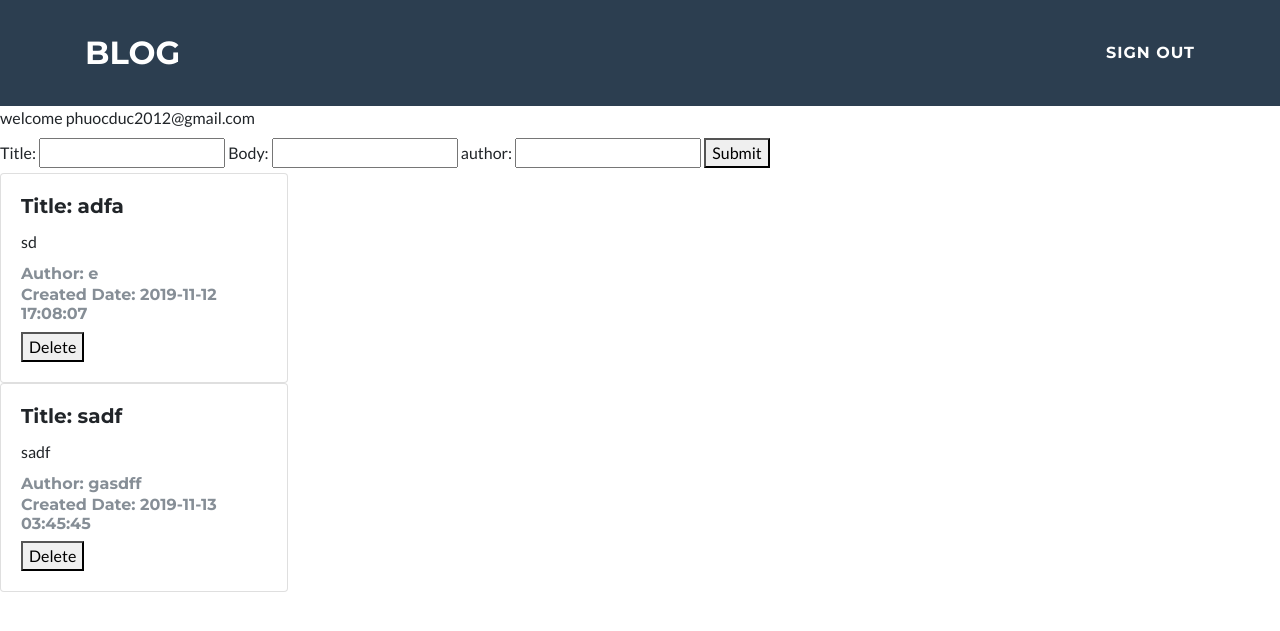
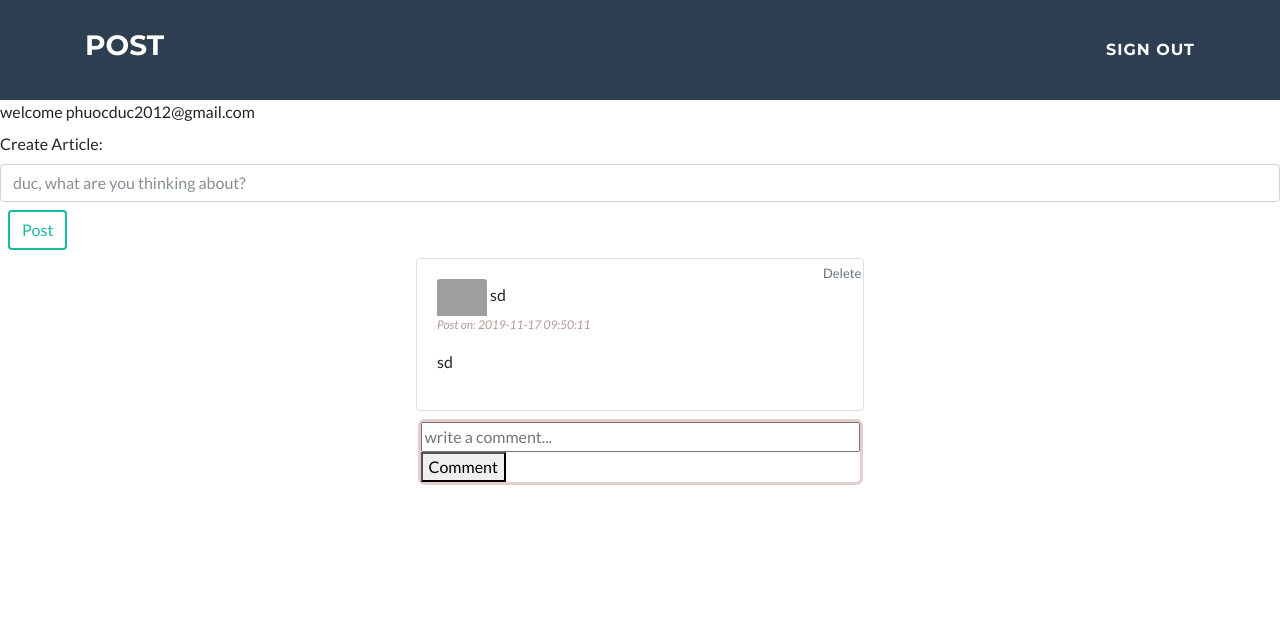
Before and after one commit to phuocduc/serria-py-login, a Flask app: template templates/blog.html in a window 1280 px wide. Shown: the top 631 px of the page. Run offline with Flask 2, Linux system fonts and the light colour scheme; the template is opened without the code that fills it: values that come from a table or form of the project are taken from there, others are empty; a user stored in the database is signed in; data comes from the database, SQL or seed files in the repository; some libraries are stand-ins or nearby versions; grey boxes are pictures that could not be loaded.

Commit message:
done blog

```diff
--- a/app.py
+++ b/app.py
@@ -4,11 +4,14 @@ from flask_login import LoginManager, UserMixin,login_user,current_user,login_re
 from werkzeug.security import generate_password_hash, check_password_hash
 
 
+app = Flask(__name__)
 
-app = Flask(__name__)
+
+
 
 app.config['SQLALCHEMY_DATABASE_URI'] = 'sqlite:///db.db'
 app.secret_key = "abc"
+app.config['SEND_FILE_MAX_AGE_DEFAULT'] = 0
 db = SQLAlchemy(app)
 
 login_manager = LoginManager()
@@ -16,12 +19,13 @@ login_manager.init_app(app)
 login_manager.login_view = "signin"
 
 class User(UserMixin,db.Model):
-    __tablename__ = 'users' # hidden table name in sql
+    __tablename__ = 'users'
     id = db.Column(db.Integer, primary_key = True)
     firstname = db.Column(db.String(255), nullable=False)
     lastname = db.Column(db.String(255), nullable=False)
     email = db.Column(db.String(225), nullable= False, unique= True)
     password = db.Column(db.String(225), nullable= False)
+    img_url = db.Column(db.Text)
 
     def set_password(self, password):
         self.password = generate_password_hash(password)
@@ -30,12 +34,37 @@ class User(UserMixin,db.Model):
 
 db.create_all()
 
+class Blog(db.Model):
+    id = db.Column(db.Integer, primary_key = True)
+    author=db.Column(db.String(255), nullable=False)
+    user_id = db.Column(db.Integer, nullable= False)
+    body = db.Column(db.Text, nullable = False)
+    created = db.Column(db.DateTime, server_default=db.func.now())
+    updated = db.Column(db.DateTime, server_default=db.func.now(), server_onupdate=db.func.now()),
+    img_url = db.Column(db.Text)
+
+db.create_all()
+
+class Comment(db.Model):
+    id = db.Column(db.Integer, primary_key = True)
+    body = db.Column(db.String, nullable = False)
+    author_comment= db.Column(db.String, nullable= False)
+    user_id = db.Column(db.Integer, nullable = False)
+    comment_id = db.Column(db.Integer, nullable=False)
+    created = db.Column(db.DateTime, server_default=db.func.now())
+    updated = db.Column(db.DateTime, server_default=db.func.now(), server_onupdate=db.func.now())
+    img_url = db.Column(db.Text)
+
+db.create_all()
+
+
+
 
 @login_manager.user_loader
 def load_user(user_id):
     return User.query.get(user_id)
 
-@app.route('/',methods=['GET'])
+@app.route('/index',methods=['GET'])
 def root():
     return render_template("view/body.html")
 
@@ -43,15 +72,14 @@ def root():
 
 @app.route('/signup', methods=['GET','POST'])
 def signup():
-    if current_user.is_authenticated:
-        return redirect(url_for('blog'))
     if request.method == "POST":
         user = User.query.filter_by(email=request.form['email']).first()
         if user:
             flash('Email address already exists.')
             return redirect(url_for("signup"))
-        new_user = User(email = request.form['email'], firstname= request.form['firstname'],lastname=request.form['lastname'])
+        new_user = User(email = request.form['email'], firstname= request.form['firstname'],lastname=request.form['lastname'],img_url = request.form['imgUrl'])
         new_user.set_password(request.form['password'])
+
         db.session.add(new_user)
         db.session.commit()
         flash("You have signed up successfully", 'success')
@@ -59,7 +87,7 @@ def signup():
     return render_template("signup.html")
 
 
-@app.route('/signin', methods=['GET','POST'])
+@app.route('/', methods=['GET','POST'])
 def signin():
     if current_user.is_authenticated:
         return redirect(url_for('blog'))
@@ -83,34 +111,37 @@ def logout():
     logout_user()
     return redirect(url_for("root"))
 
-
-class Blog(db.Model):
-    id = db.Column(db.Integer, primary_key = True)
-    title = db.Column(db.String(200), nullable = False)
-    body = db.Column(db.String(200), nullable = False)
-    author = db.Column(db.String(200), nullable = False)
-    created = db.Column(db.DateTime, server_default=db.func.now())
-    updated = db.Column(db.DateTime, server_default=db.func.now(), server_onupdate=db.func.now())
-
-db.create_all()
+# @app.route("/post_new", methods=['GET','POST'])
+# @login_required
+# def post_new():
+#     if not current_user.is_authenticated:
+#         return redirect(url_for("singin"))
+#     if request.method == "POST":
 
 @app.route('/blog', methods=['GET','POST'])
+@login_required
 #add new entry
 def blog():
     if not current_user.is_authenticated:
         return redirect(url_for("signin"))
     if request.method == "POST":
-        new_blog = Blog(title = request.form['title'],body = request.form['body'],author=request.form['author'])
+        # print('author',authors)
+        new_blog = Blog(body = request.form['body'],user_id=current_user.id,author=current_user.email.split("@")[0],
+        img_url = current_user.img_url)
+
         db.session.add(new_blog)
         db.session.commit()
         return redirect(url_for("blog"))
     posts = Blog.query.all()
+    for post in posts:
+        post.comments = Comment.query.filter_by(comment_id= post.id).all()
     return render_template('blog.html', posts = posts)
 
 #delete an entry
 @app.route('/blog/<id>', methods = ['GET','POST'])
 def delete_blog(id):
     if request.method == "POST":
+
         post = Blog.query.filter_by(id = id).first()
         if not post:
             return "there is no such post"
@@ -119,12 +150,27 @@ def delete_blog(id):
         return redirect(url_for("blog"))
     return "Not allowed"
 
-# @app.route('/blog/<id>', methods = ['GET', 'POST'])
-# def update_blog(id):
-#     if request.method == "POST":
-#         new_blog = Blog(title = request.form['title'],body = request.form['body'],author=request.form['author'])
-#         db.session.add(new_blog)
-#         db.session.commit()
+@app.route('/blog/<id>', methods = ['GET', 'POST'])
+def update_blog(id):
+    if request.method == "POST":
+        new_blog = Blog(body = request.form['comment'],user_id=current_user.id)
+        db.session.add(new_blog)
+        db.session.commit()
+
+
+@app.route('/blog/<id>/comment/', methods=['POST'])
+def comment_post(id):
+    if request.method == "POST":
+        new_comment = Comment(body=request.form['comment'],user_id=current_user.id,comment_id=id, author_comment=current_user.email.split("@")[0], img_url=current_user.img_url)
+        db.session.add(new_comment)
+        db.session.commit()
+        return redirect(url_for("blog"))
+    comments = Comment.query.all()
+    for comment in comments:
+        comment.author_comment = Comment.query.filter_by(comment_id = comment.id).all()
+    return render_template("blog.html", comments = comments )
+
+
 
 
 if __name__ == "__main__":
--- a/static/assets/css/styles.css
+++ b/static/assets/css/styles.css
@@ -0,0 +1,189 @@
+.comment-name{
+    color:#385898 !important;
+
+}
+
+.post-time{
+    font-size: 9pt;
+    font-style: italic;
+    color: #b79898;
+}
+
+.new_post{
+    display: flex;
+    justify-content: center;
+    flex-direction: column;
+    align-items: center;
+
+}
+
+.img-profile{
+    width:50px;
+
+}
+
+.new_comment{
+    display: flex;
+    justify-content: center;
+}
+
+.each_comment{
+    border: solid #e6cdcd;
+    max-width: 445px;
+    width: 100%;
+    border-radius: 7px;
+}
+
+.input_comment{
+    max-width: 440px;
+    width: 100%;
+}
+
+
+
+
+/* Page */
+
+.container-fluid {
+    width: 75px;
+}
+
+.more-menu {
+    width: 100px;
+}
+
+/* More Button / Dropdown Menu */
+
+.more-btn,
+.more-menu-btn {
+    background: none;
+    border: 0 none;
+    line-height: normal;
+    overflow: visible;
+    -webkit-user-select: none;
+    -moz-user-select: none;
+    -ms-user-select: none;
+    width: 100%;
+    text-align: left;
+    outline: none;
+    cursor: pointer;
+}
+
+.more-dot {
+    background-color: #aab8c2;
+    margin: 0 auto;
+    display: inline-block;
+    width: 7px;
+    height: 7px;
+    margin-right: 1px;
+    border-radius: 50%;
+    transition: background-color 0.3s;
+}
+
+.more-menu {
+    /* position: absolute; */
+    top: 100%;
+    z-index: 900;
+    float: left;
+    padding: 10px 0;
+    margin-top: 9px;
+    background-color: #fff;
+    border: 1px solid #ccd8e0;
+    border-radius: 4px;
+    box-shadow: 1px 1px 3px rgba(0,0,0,0.25);
+    opacity: 0;
+    transform: translate(0, 15px) scale(.95);
+    transition: transform 0.1s ease-out, opacity 0.1s ease-out;
+    pointer-events: none;
+}
+
+.more-menu-caret {
+    position: absolute;
+    top: -10px;
+    left: 12px;
+    width: 18px;
+    height: 10px;
+    float: left;
+    overflow: hidden;
+}
+
+.more-menu-caret-outer,
+.more-menu-caret-inner {
+    position: absolute;
+    display: inline-block;
+    margin-left: -1px;
+    font-size: 0;
+    line-height: 1;
+}
+
+.more-menu-caret-outer {
+    border-bottom: 10px solid #c1d0da;
+    border-left: 10px solid transparent;
+    border-right: 10px solid transparent;
+    height: auto;
+    left: 0;
+    top: 0;
+    width: auto;
+}
+
+.more-menu-caret-inner {
+    top: 1px;
+    left: 1px;
+    border-left: 9px solid transparent;
+    border-right: 9px solid transparent;
+    border-bottom: 9px solid #fff;
+}
+
+.more-menu-items {
+    margin: 0;
+    list-style: none;
+    padding: 0;
+}
+
+.more-menu-item {
+    display: block;
+}
+
+.more-menu-btn {
+    min-width: 100%;
+    color: #66757f;
+    cursor: pointer;
+    display: block;
+    font-size: 13px;
+    line-height: 18px;
+    padding: 5px 20px;
+    position: relative;
+    white-space: nowrap;
+}
+
+.more-menu-item:hover {
+    background-color: #489fe5;
+}
+
+.more-menu-item:hover .more-menu-btn {
+    color: #fff;
+}
+
+.more-btn:hover .more-dot,
+.show-more-menu .more-dot {
+    background-color: #516471;
+}
+
+.show-more-menu .more-menu {
+    opacity: 1;
+    transform: translate(0, 0) scale(1);
+    pointer-events: auto;
+}
+
+.firstline_post{
+    display: flex;
+    flex-direction: row;
+
+
+}
+
+
+.img-profile-comment{
+    width: 40px;
+    border-radius: 50%;
+}
--- a/templates/base.html
+++ b/templates/base.html
@@ -23,13 +23,13 @@
       href="https://fonts.googleapis.com/css?family=Lato:400,700,400italic,700italic"
     />
     <link rel="stylesheet" href="../static/assets/fonts/font-awesome.min.css" />
+
+    <link rel="stylesheet" href="../static/assets/css/styles.css" />
     <title>Document</title>
   </head>
 
   <body>
-
-    {% with messages =
-    get_flashed_messages(with_categories=true) %}
+    {% with messages = get_flashed_messages(with_categories=true) %}
     <!-- Categories: success (green), info (blue), warning (yellow), danger (red) -->
     {% if messages %} {% for category, message in messages %}
     <div class="alert alert-{{ category }} alert-dismissible" role="alert">
@@ -44,32 +44,30 @@
       <!-- <strong>Title</strong> -->
       {{ message }}
     </div>
-    {% endfor %} {% endif %} {% endwith %}
+    {% endfor %} {% endif %} {% endwith %} {% block navbarr %} {% endblock %} {%
+    block content %} {% endblock %} {% block login %} {% endblock %} {% block
+    logout %} {% endblock %} {% block blog %} {% endblock %}
 
 
-    {% block navbarr %}
-
-    {% endblock  %}
-
-
-    {% block content %}
-    {% endblock %}
-
-    {% block login %}
-
-    {% endblock %}
-
-    {% block logout %}
-
-    {% endblock  %}
-
-    {% block blog %}
-
-    {% endblock  %}
-
+    <script
+    src="https://code.jquery.com/jquery-3.3.1.slim.min.js"
+    integrity="sha384-q8i/X+965DzO0rT7abK41JStQIAqVgRVzpbzo5smXKp4YfRvH+8abtTE1Pi6jizo"
+    crossorigin="anonymous"
+  ></script>
+  <script
+    src="https://cdnjs.cloudflare.com/ajax/libs/popper.js/1.14.7/umd/popper.min.js"
+    integrity="sha384-UO2eT0CpHqdSJQ6hJty5KVphtPhzWj9WO1clHTMGa3JDZwrnQq4sF86dIHNDz0W1"
+    crossorigin="anonymous"
+  ></script>
+  <script
+    src="https://stackpath.bootstrapcdn.com/bootstrap/4.3.1/js/bootstrap.min.js"
+    integrity="sha384-JjSmVgyd0p3pXB1rRibZUAYoIIy6OrQ6VrjIEaFf/nJGzIxFDsf4x0xIM+B07jRM"
+    crossorigin="anonymous"
+  ></script>
   <script src="assets/js/jquery.min.js"></script>
     <script src="assets/bootstrap/js/bootstrap.min.js"></script>
     <script src="https://cdnjs.cloudflare.com/ajax/libs/jquery-easing/1.4.1/jquery.easing.min.js"></script>
     <script src="assets/js/freelancer.js"></script>
+    <script src="../static/assets/js/script.js"></script>
   </body>
 </html>
--- a/templates/blog.html
+++ b/templates/blog.html
@@ -3,7 +3,9 @@
 
         <nav class="navbar navbar-light bg-secondary text-uppercase" id="mainNav">
         <div class="container">
-          <a class="navbar-brand">Blog</a>
+          <a class="navbar-brand">
+            <h3>Post</h3>
+          </a>
             <ul class="nav navbar-nav ml-auto">
               <li class="nav-item">
                 <a class="nav-link" href="/logout">Sign Out</a>
@@ -14,20 +16,62 @@
 
         {% include 'view/form_blog.html' %}
 
-        {%for post in posts%}
-        <div class="card" style="width: 18rem;">
-            <div class="card-body">
-              <h5 class="card-title">Title: {{post.title}}</h5>
-              <p class="card-text">{{post.body}}</p>
-              <h6 class="card-subtitle mb-2 text-muted">Author: {{post.author}}</h6>
-              <h6 class="card-subtitle mb-2 text-muted">Created Date: {{post.created}}</h6>
-              <form action={{"/blog/" + post.id|string}} method="POST">
-                <button class="card-link">Delete</button>
-            </form>
-            </div>
-          </div>
-    {%endfor%}
 
 
 
+  {%for post in posts%}
+
+        <div class="new_post">
+
+
+        <!-- post  -->
+        <div class="card firstline_post" style="width: 28rem;">
+          <div class="card-body">
+            <div>
+                    <span class="card-title"><img src={{post.img_url}} class="card-img-top img-profile" alt="..."> {{post.body}}</span>
+                </div>
+
+                <p class="post-time">Post on: {{post.created}}</p>
+
+                <p>{{post.body}}</p>
+
+
+
+              </div>
+          <div class="container-fluid">
+              {%if post.user_id == current_user.id%}
+              <form action={{"/blog/" + post.id|string}} method="POST">
+
+
+                <button type="submit" class="more-menu-btn" role="menuitem">Delete</button>
+              </form>
+              {%else%}
+
+              {%endif%}
+
+
+            </div>
+        </div>
+      </div>
+        <!-- comment -->
+        <div class="new_comment mt-2 mb-2">
+          <div class="each_comment">
+          <form action={{url_for("comment_post", id=post.id)}} method="POST">
+            <input class="input_comment" name="comment" placeholder="write a comment..." />
+            <button class="card-link">Comment</button>
+          </form>
+          {%for comment in post.comments%}
+          <div class="mt-2">
+
+
+            <span class="card-title"><img src={{comment.img_url}} class="card-img-top img-profile-comment" alt="..."> <a class="comment-name">{{comment.author_comment}}</a>:</span>
+            <span>{{comment.body}}</span>
+          </div>
+          {% endfor %}
+        </div>
+        </div>
+
+
+  {%endfor%}
+
     {% endblock  %}
--- a/templates/signin.html
+++ b/templates/signin.html
@@ -49,7 +49,7 @@
      <hr>
      <label class="mt-2">
 
-         <a href="/">
+         <a href="/index">
            <- Back to HomePage
          </a>
        </label>
--- a/templates/view/form_blog.html
+++ b/templates/view/form_blog.html
@@ -1,14 +1,14 @@
 {% block form %}
 welcome {{current_user.email}}
 
+
 <form action="" class="mt-2" method="POST">
-  <label for="">Title:</label>
-  <input type="text" name="title" />
-  <label for="">Body:</label>
-  <input type="text" name="body" />
-  <label for="">author:</label>
-  <input type="text" name="author" />
-  <button type="submit">Submit</button>
+  <label for="">Create Article:</label>
+  <span>
+    <input class="form-control" type="text" name="body" placeholder="{{current_user.firstname}}, what are you thinking about?" />
+
+    <button class="btn btn-outline-primary m-2" type="submit">Post</button>
+  </span>
 </form>
 
 {% endblock form %}
--- a/templates/view/navbarr.html
+++ b/templates/view/navbarr.html
@@ -5,7 +5,7 @@
   id="mainNav"
 >
   <div class="container">
-    <a class="navbar-brand js-scroll-trigger" href="#page-top">Brand</a
+    <a class="navbar-brand js-scroll-trigger" href="#page-top">Blog</a
     ><button
       data-toggle="collapse"
       data-target="#navbarResponsive"
@@ -42,7 +42,7 @@
         <li class="nav-item mx-0 mx-lg-1" role="presentation">
           <a
             class="nav-link py-3 px-0 px-lg-3 rounded js-scroll-trigger"
-            href="/signin"
+            href="/"
             >Login</a
           >
         </li>
```
Also changed, not shown: templates/signup.html (+12 -5 lines), db.db, templates/comment.html (added). Lines whose indentation alone changed are shown as unchanged.
